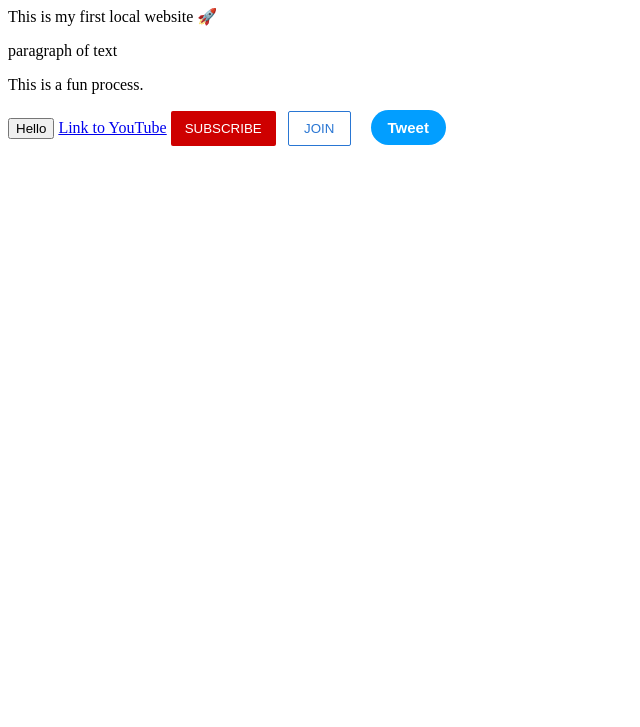
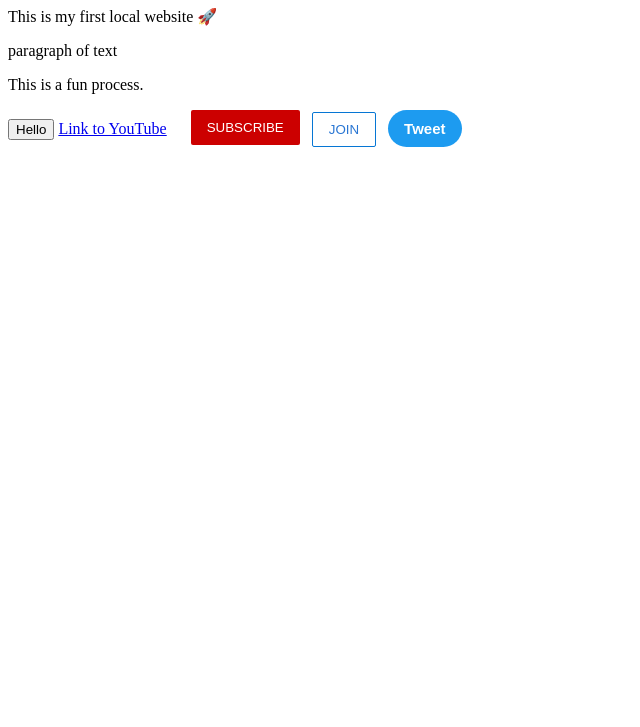
Before and after one commit to MERLYNOMAGWA/html-css-course-project, a plain HTML site: page index.html in a window 1280 px wide. Shown: the part 73-800 px from the top of the page, without its empty margins (0-640 px from the left). Drawn offline with Linux system fonts and the light colour scheme.

Commit message:
Completed Chrome DevTools & CSS Box Model

```diff
--- a/index.html
+++ b/index.html
@@ -15,15 +15,20 @@
 <a href="https://www.youtube.com/" target="_blank">Link to YouTube</a>
 
 <style>.subscribe-button
-{background-color: rgb(206, 0, 0);
+{background-color: rgb(204, 0, 0);
 color: white;
 border: none;
-height: 35px;
-width: 105px;
+padding-left: 16px;
+padding-top: 10px;
+padding-bottom: 10px;
+padding-right: 16px;
 border-radius: 2px;
 cursor: pointer;
 margin-right: 8px;
-transition: opacity 0.30s;}
+margin-left: 20px;
+transition: opacity 0.15s;
+vertical-align: top;
+}
 
 
 .subscribe-button:hover
@@ -34,16 +39,18 @@ transition: opacity 0.30s;}
 
 .join-button
 {background-color: white;
-border-color: rgb(41,118, 211);
+border-color: rgb(6, 118, 212);
 border-style: solid;
 border-width: 1px;
 color: rgb(41,118, 211);
-height: 35px;
-width: 63px;
+padding-left: 16px;
+padding-top: 9px;
+padding-bottom: 9px;
+padding-right: 16px;
 border-radius: 2px;
 cursor: pointer;
 margin-right: 8px;
-transition: background-color 0.10s;
+transition: background-color 0.15s;
 color: 1s;
 }
 
@@ -54,17 +61,18 @@ color: white;}
 {opacity:0.7 ;}
 
 .tweet-button
-{background-color: rgb(2, 158, 255);
+{background-color: rgb(29, 155, 240);
 border: none;
 color: rgb(255, 255, 255);
-height: 35px;
-width: 75px;
-border-radius: 18px;
+padding-left: 16px;
+padding-top: 10px;
+padding-bottom: 10px;
+padding-right: 16px;
+border-radius: 50px;
 font-weight: bold;
 font-size: 15px;
 cursor: pointer;
-margin-left: 8px;
-transition: box-shadow 0.20s;
+transition: box-shadow 0.15s;
 
 }
 .tweet-button:hover
```
